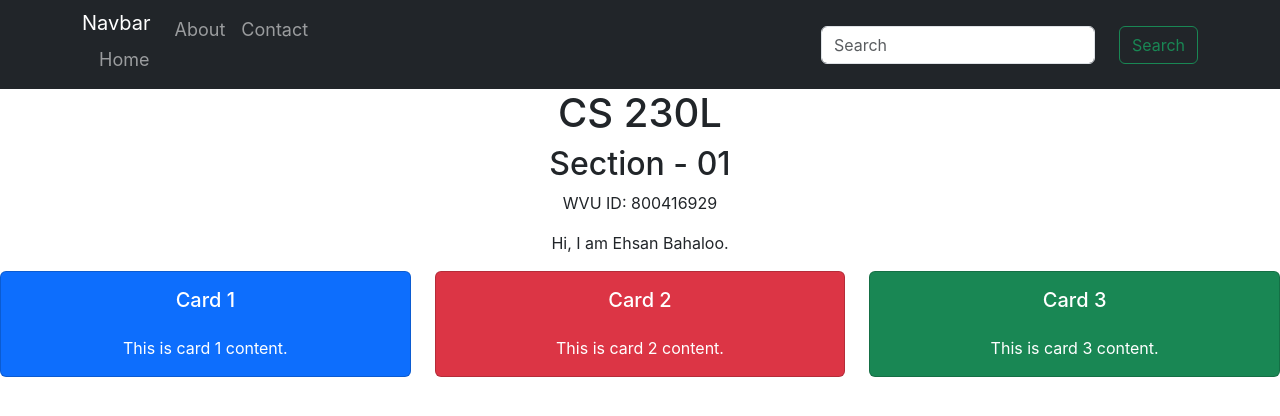
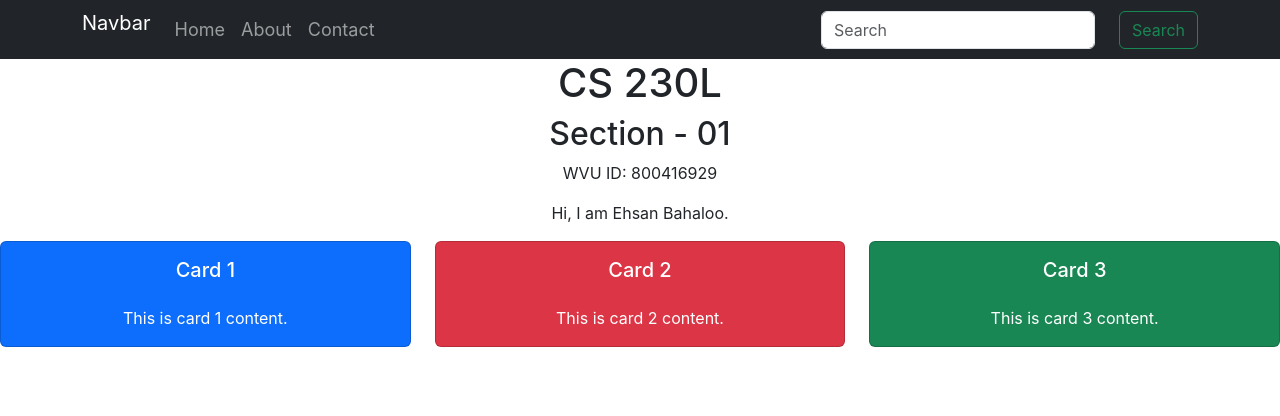
Before and after one commit to ebahaloowvu/CS230L7, a React (Create React App) app: page / in a window 1280 px wide. Shown: the top 416 px of the page. Built offline with nearby package versions, Linux system fonts and the light colour scheme; the HTML template or start-up script is replaced by a standard one.

Commit message:
Update Navbar.js

```diff
--- a/src/Navbar.js
+++ b/src/Navbar.js
@@ -9,6 +9,8 @@ const Navbar = () => {
             <a className="navbar-brand" href="#" style={{ fontSize: "20px" }}>
               Navbar
             </a>
+          </li>
+          <li className="nav-item active">
             <a className="nav-link" href="#" style={{ fontSize: "18px" }}>
               Home <span className="sr-only"></span>
             </a>
```
